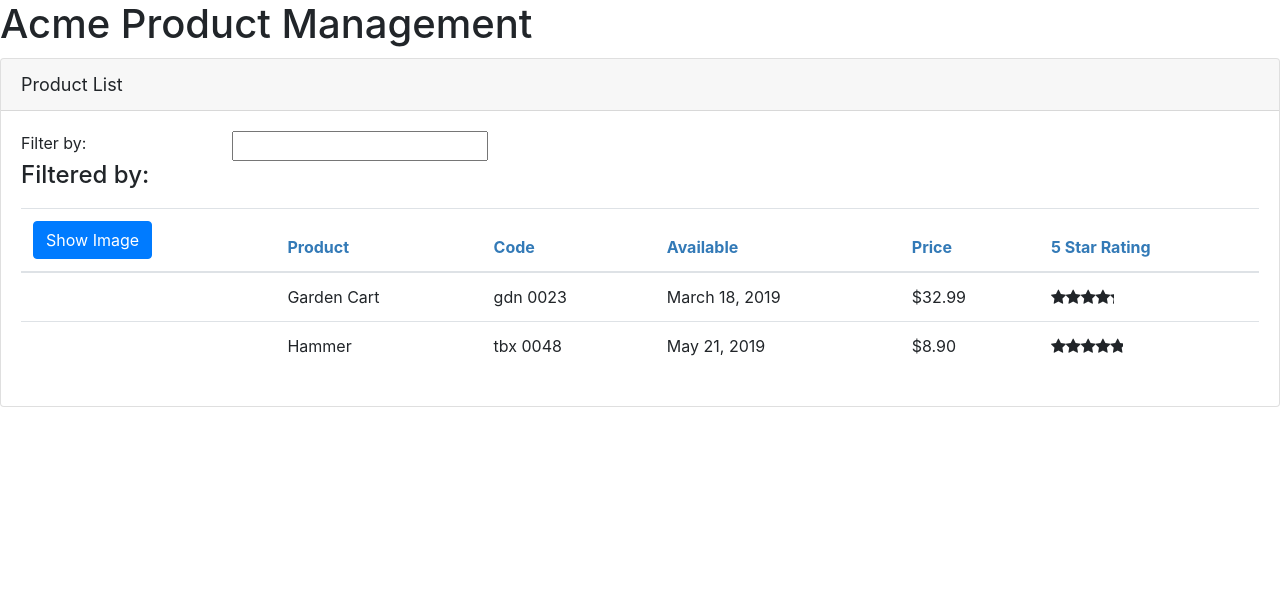
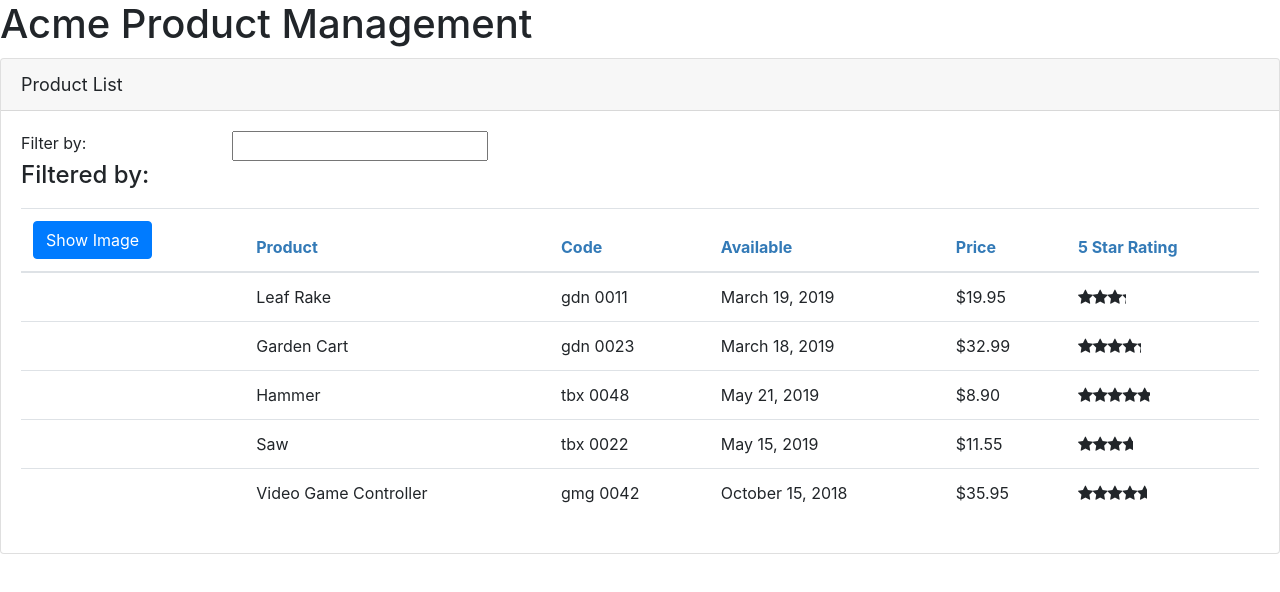
Before and after one commit to sandeepnunna90/angular-tutorial-app, an Angular app: page / in a window 1280 px wide. Shown: the top 592 px of the page. Built offline with nearby package versions, Linux system fonts and the light colour scheme.

Commit message:
Dependency Injection:
- Create a product service for fetching the data and use root injector
- Update the Product-List component to the use the data service from constructor
- Use OnInit component life cycle hook to fetch the data

```diff
--- a/src/app/products/product-list.component.ts
+++ b/src/app/products/product-list.component.ts
@@ -1,5 +1,6 @@
 import { Component, OnInit } from '@angular/core';
 import { IProduct } from './product';
+import { ProductService } from './product.service';
 
 @Component({
     selector: 'pm-products',
@@ -23,32 +24,10 @@
     filteredProducts: IProduct[];
     // cannot filter our products array instead as it requires us to retreieve the data again
     // from the source.
-    products: IProduct[] = [
-        {
-            "productId": 2,
-            "productName": "Garden Cart",
-            "productCode": "GDN-0023",
-            "releaseDate": "March 18, 2019",
-            "description": "15 gallon capacity rolling garden cart",
-            "price": 32.99,
-            "starRating": 4.2,
-            "imageUrl": "assets/images/garden_cart.png"
-        },
-        {
-            "productId": 5,
-            "productName": "Hammer",
-            "productCode": "TBX-0048",
-            "releaseDate": "May 21, 2019",
-            "description": "Curved claw steel hammer",
-            "price": 8.9,
-            "starRating": 4.8,
-            "imageUrl": "assets/images/hammer.png"
-        }
-    ];
+    products: IProduct[] = [];
 
-    constructor() {
-        this.filteredProducts = this.products;
-        this.listFilter = '';
+    constructor(private productService: ProductService) {
+        // this.listFilter = '';
     }
 
     onRatingClicked(message: string): void {
@@ -67,6 +46,7 @@
     }
 
     ngOnInit(): void {
-        console.log('In OnInit');
+        this.products = this.productService.getProducts();
+        this.filteredProducts = this.products;
     }
 }
--- /dev/null
+++ b/src/app/products/product.service.ts
@@ -0,0 +1,62 @@
+import { Injectable } from '@angular/core';
+import { IProduct } from './product';
+
+@Injectable({
+    providedIn: 'root'
+})
+export class ProductService {
+    getProducts(): IProduct[] {
+        return [
+            {
+                "productId": 1,
+                "productName": "Leaf Rake",
+                "productCode": "GDN-0011",
+                "releaseDate": "March 19, 2019",
+                "description": "Leaf rake with 48-inch wooden handle.",
+                "price": 19.95,
+                "starRating": 3.2,
+                "imageUrl": "assets/images/leaf_rake.png"
+            },
+            {
+                "productId": 2,
+                "productName": "Garden Cart",
+                "productCode": "GDN-0023",
+                "releaseDate": "March 18, 2019",
+                "description": "15 gallon capacity rolling garden cart",
+                "price": 32.99,
+                "starRating": 4.2,
+                "imageUrl": "assets/images/garden_cart.png"
+            },
+            {
+                "productId": 5,
+                "productName": "Hammer",
+                "productCode": "TBX-0048",
+                "releaseDate": "May 21, 2019",
+                "description": "Curved claw steel hammer",
+                "price": 8.9,
+                "starRating": 4.8,
+                "imageUrl": "assets/images/hammer.png"
+            },
+            {
+                "productId": 8,
+                "productName": "Saw",
+                "productCode": "TBX-0022",
+                "releaseDate": "May 15, 2019",
+                "description": "15-inch steel blade hand saw",
+                "price": 11.55,
+                "starRating": 3.7,
+                "imageUrl": "assets/images/saw.png"
+            },
+            {
+                "productId": 10,
+                "productName": "Video Game Controller",
+                "productCode": "GMG-0042",
+                "releaseDate": "October 15, 2018",
+                "description": "Standard two-button video game controller",
+                "price": 35.95,
+                "starRating": 4.6,
+                "imageUrl": "assets/images/xbox-controller.png"
+            }
+        ];
+    }
+}
```
